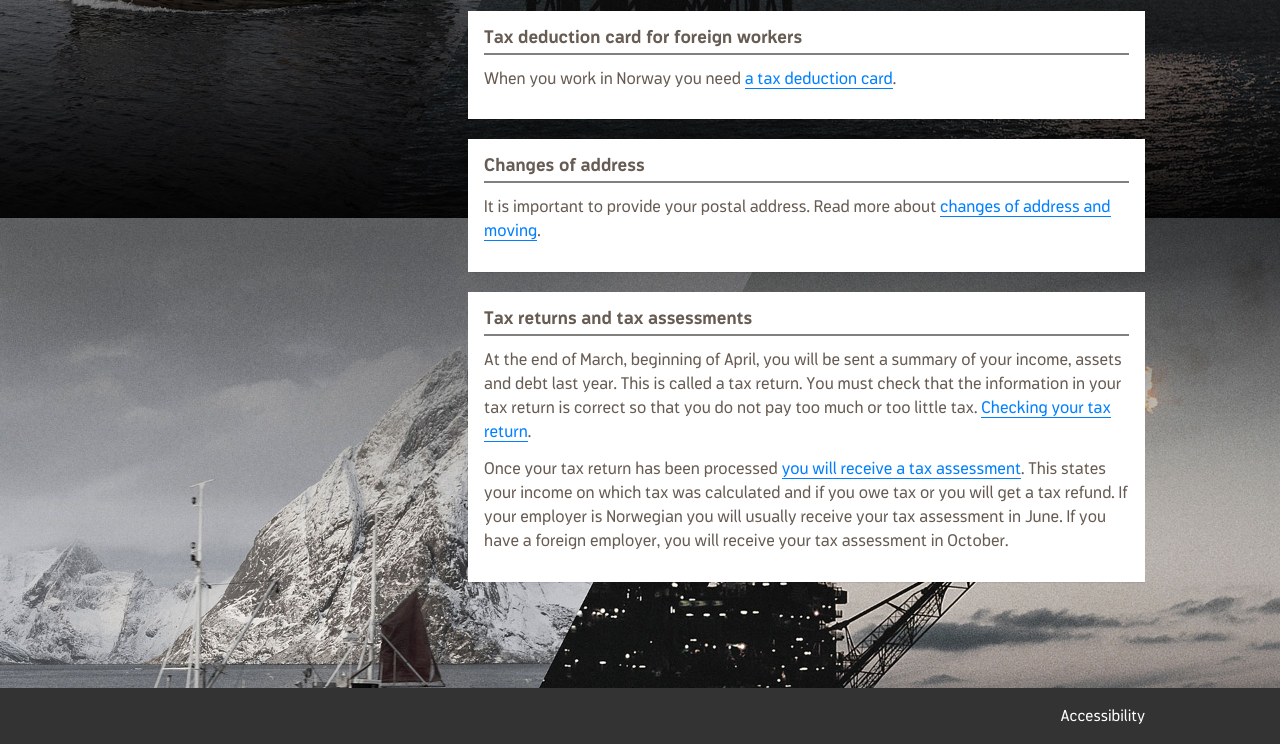
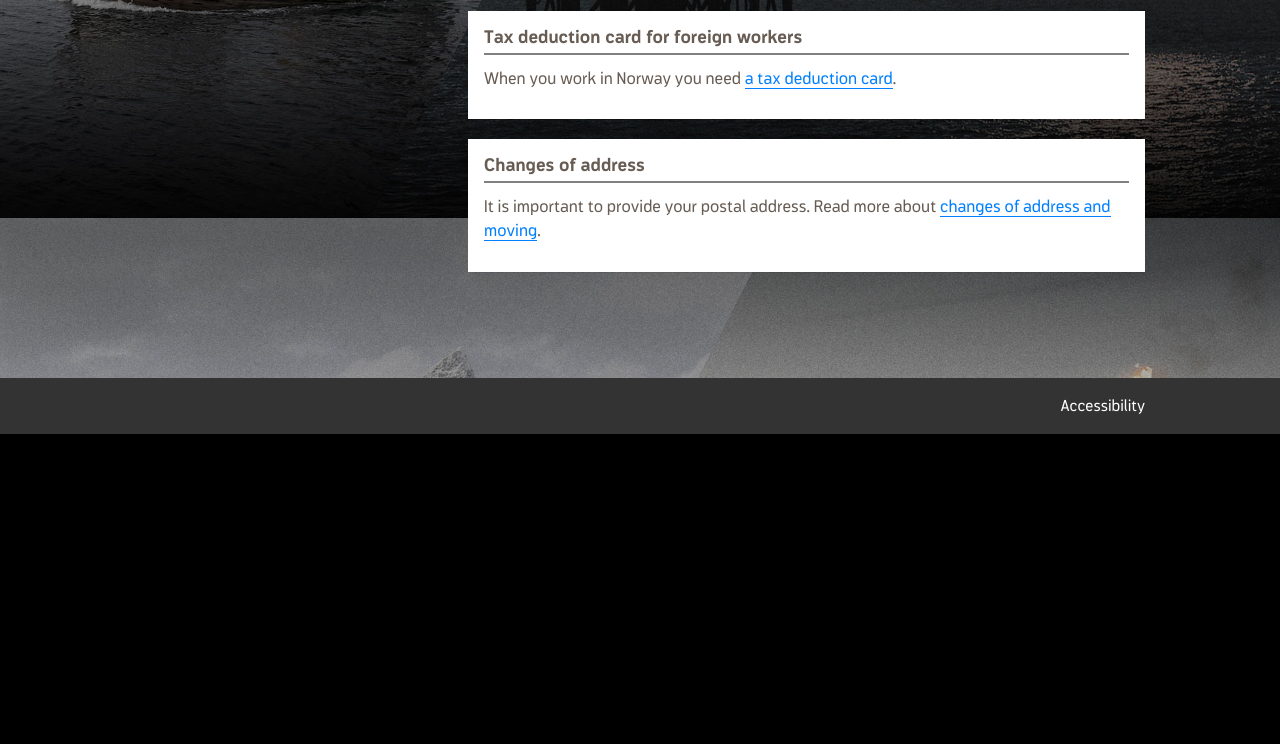
Before and after one commit to navikt/work-in-norway-legacy, a website: page static/site/en/Guide+for+Nordic+citizens/Living+and+working+in+Norway/Tax+system.html in a window 1280 px wide. Shown: the part 582-1326 px from the top of the page. After the commit the page ends 1016 px from the top, so only its background shows below. Drawn offline with Linux system fonts and the light colour scheme.

Commit message:
Update Tax+system.html
•	Lenketeksten “a tax card” må endres til «tax deduction card». Lenken bør lede til Applying for a tax deduction card when you’re a foreign worker - The Norwegian Tax Administration (skatteetaten.no)
•	Fjern teksten “Your Norwegian personal identification number will be stated on the card.”
•	Fjern avsnittet «tax returns and tax assessments”.
•	Legg til følgende tekste i avsnittet «Paying tax in Norway»:
“As a foreign worker in Norway, you can choose between two different ways of paying tax: the PAYE (Pay As You Earn) scheme and the general tax scheme. Most foreign workers automatically become part of the PAYE scheme if they have short work stays in Norway, or if it is their first year living in Norway. Learn more about tax in Norway.”

```diff
--- a/static/site/en/Guide+for+Nordic+citizens/Living+and+working+in+Norway/Tax+system.html
+++ b/static/site/en/Guide+for+Nordic+citizens/Living+and+working+in+Norway/Tax+system.html
@@ -244,43 +244,6 @@
                                 >
                             </p>
                         </article>
-                        <article
-                            class="article to-know-article group"
-                            id="344389"
-                        >
-                            <h2 class="underline-header">
-                                Tax returns and tax assessments
-                            </h2>
-                            <p>
-                                At the end of March, beginning of April, you
-                                will be sent a summary of your income, assets
-                                and debt last year. This is called a tax return.
-                                <span>You must check that the information</span>
-                                in your tax return is correct so that you do not
-                                pay too much or too little tax.
-                                <a
-                                    href="https://www.skatteetaten.no/en/person/foreign/are-you-intending-to-work-in-norway/the-tax-return/is-anything-missing-or-wrong-in-your-tax-return/?nav-veiviser=12928"
-                                    onclick="trackOutboundLink(this, 'Outbound Links', 'skatteetaten.no'); return false;"
-                                    >Checking your tax return</a
-                                >.
-                            </p>
-                            <p>
-                                Once your tax return has been processed
-                                <span
-                                    ><a
-                                        href="https://www.skatteetaten.no/en/person/foreign/are-you-intending-to-work-in-norway/tax-assessment-notice/?nav-veiviser=12928"
-                                        onclick="trackOutboundLink(this, 'Outbound Links', 'skatteetaten.no'); return false;"
-                                        >you will receive a tax assessment</a
-                                    >.</span
-                                >
-                                This states your income on which tax was
-                                calculated and if you owe tax or you will get a
-                                tax refund. If your employer is Norwegian you
-                                will usually receive your tax assessment in
-                                June. If you have a foreign employer, you will
-                                receive your tax assessment in October.
-                            </p>
-                        </article>
                     </div>
                 </div>
             </div>
```
